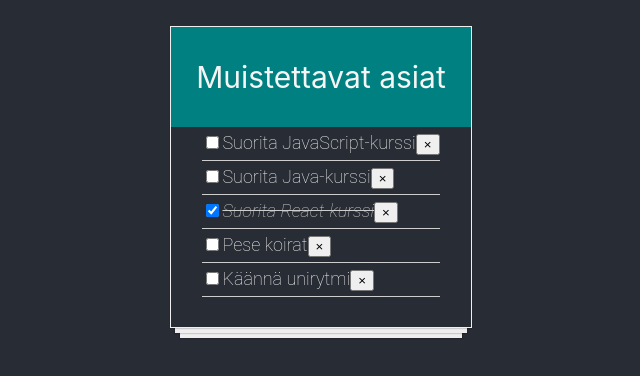
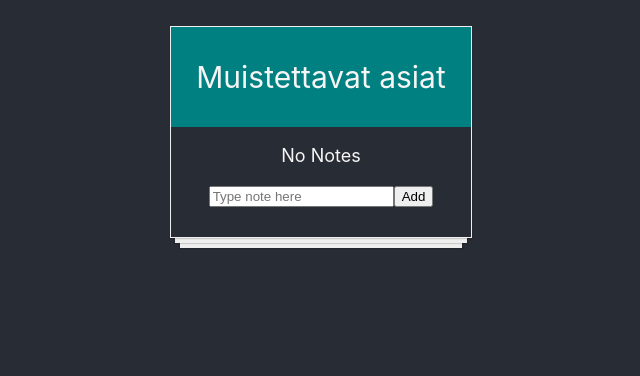
Before and after one commit to saijalatvakangas/notepad, a React (Create React App) app: page / in a window 1280 px wide. Shown: the top 376 px of the page, without its empty margins (319-959 px from the left). Built offline with nearby package versions, Linux system fonts and the light colour scheme.

Commit message:
add form for adding new tasks

```diff
--- a/src/App.js
+++ b/src/App.js
@@ -1,16 +1,21 @@
 import React, { Component } from 'react';
 import Header from './components/Header';
 import TodoItem from './components/TodoItem';
-import todoData from './components/todoData';
+import AddItem from './components/AddItem';
 import './App.css';
 
 class App extends Component {
   constructor() {
     super();
     this.state = {
-      todos: todoData
+      todos: [],
+      inputText: "",
+      noteId: 0
     };
     this.handleChange = this.handleChange.bind(this);
+    this.handleInputChange = this.handleInputChange.bind(this);
+    this.handleSubmit = this.handleSubmit.bind(this);
+    this.handleRemove = this.handleRemove.bind(this);
   }
 
   handleChange(id) {
@@ -27,12 +32,39 @@ class App extends Component {
     })
   }
 
+  handleInputChange = (event) => {
+    const {name, value} = event.target;
+    this.setState({ [name]: value });
+  }
+
+  handleSubmit = (event) => {
+    event.preventDefault(); // prevent page refresh
+    if(this.state.inputText !== '') {
+      const newTask = {
+        id: this.state.noteId,
+        text: this.state.inputText,
+        completed: false
+      };
+
+      this.setState( prevState => ({
+        noteId: prevState.noteId + 1,
+        inputText: "",
+        todos: [...prevState.todos, newTask]
+      }));
+    }
+  }
+
+  handleRemove(id) {
+    console.log("poistetaan", id);
+  }
+
   render() {
     const todoItems = this.state.todos.map( item =>
       <TodoItem
-        key={ item.id }
-        item={ item }
+        key = { item.id }
+        item = { item }
         handleChange = { this.handleChange }
+        handleRemove = { this.handleRemove }
       />)
 
     return (
@@ -40,7 +72,12 @@ class App extends Component {
         <main className="app-main">
           <div className="todo-list">
             <Header />
-            <div>{ todoItems }</div>
+            {this.state.todos.length === 0 ? <p>No Notes</p> : todoItems}
+            <AddItem
+              text = { this.state.inputText }
+              handleInputChange = { this.handleInputChange }
+              handleSubmit = { this.handleSubmit }
+            />
           </div>
         </main>
       </div>
--- /dev/null
+++ b/src/components/AddItem.js
@@ -0,0 +1,18 @@
+import React from 'react';
+
+function AddItem(props) {
+  return (
+    <form className="add-form" onSubmit={props.handleSubmit}>
+      <input
+        type = "text"
+        name = "inputText"
+        placeholder = "Type note here"
+        value = {props.text}
+        onChange = { (event) => props.handleInputChange(event) }
+      />
+      <button>Add</button>
+    </form>
+  );
+}
+
+export default AddItem;
```
